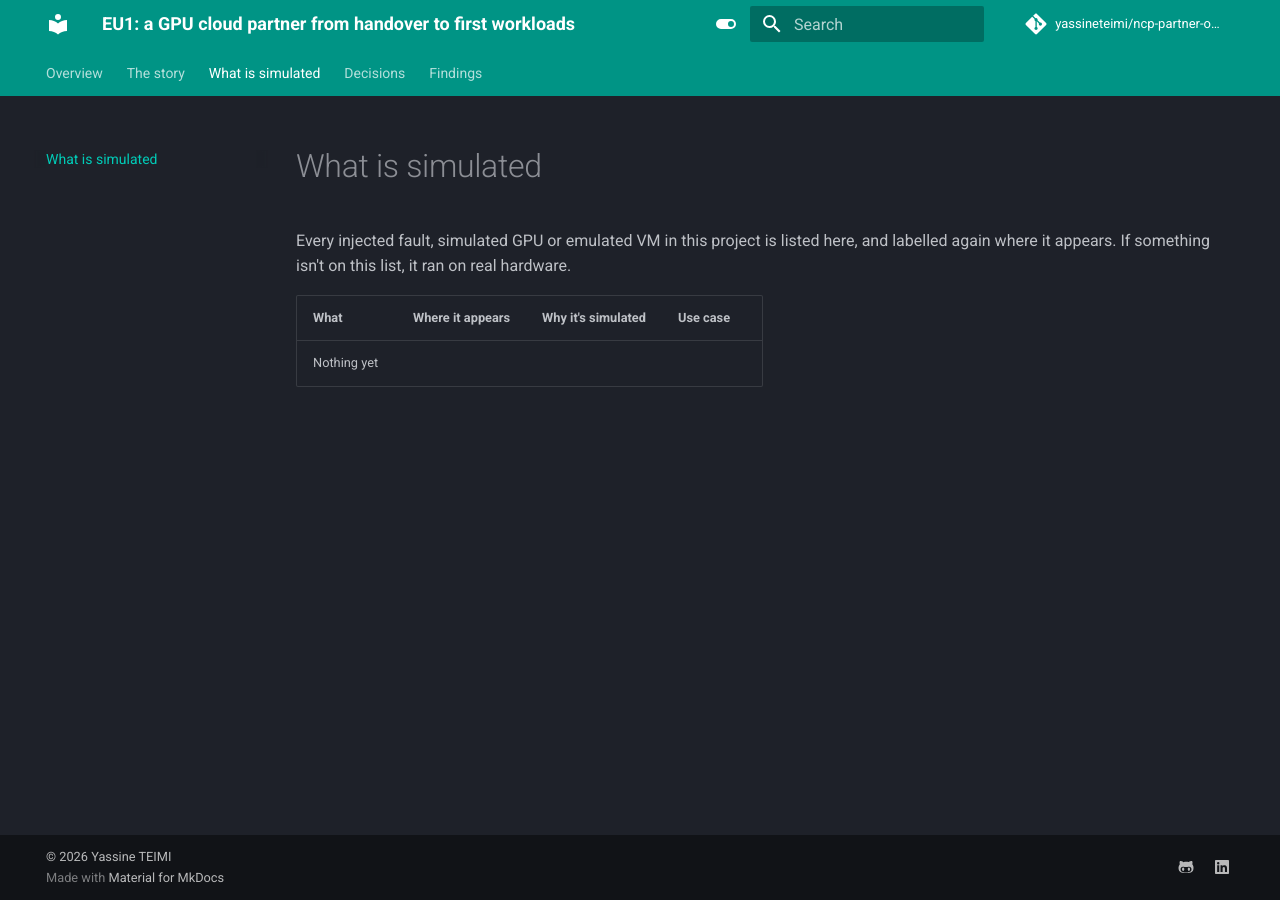
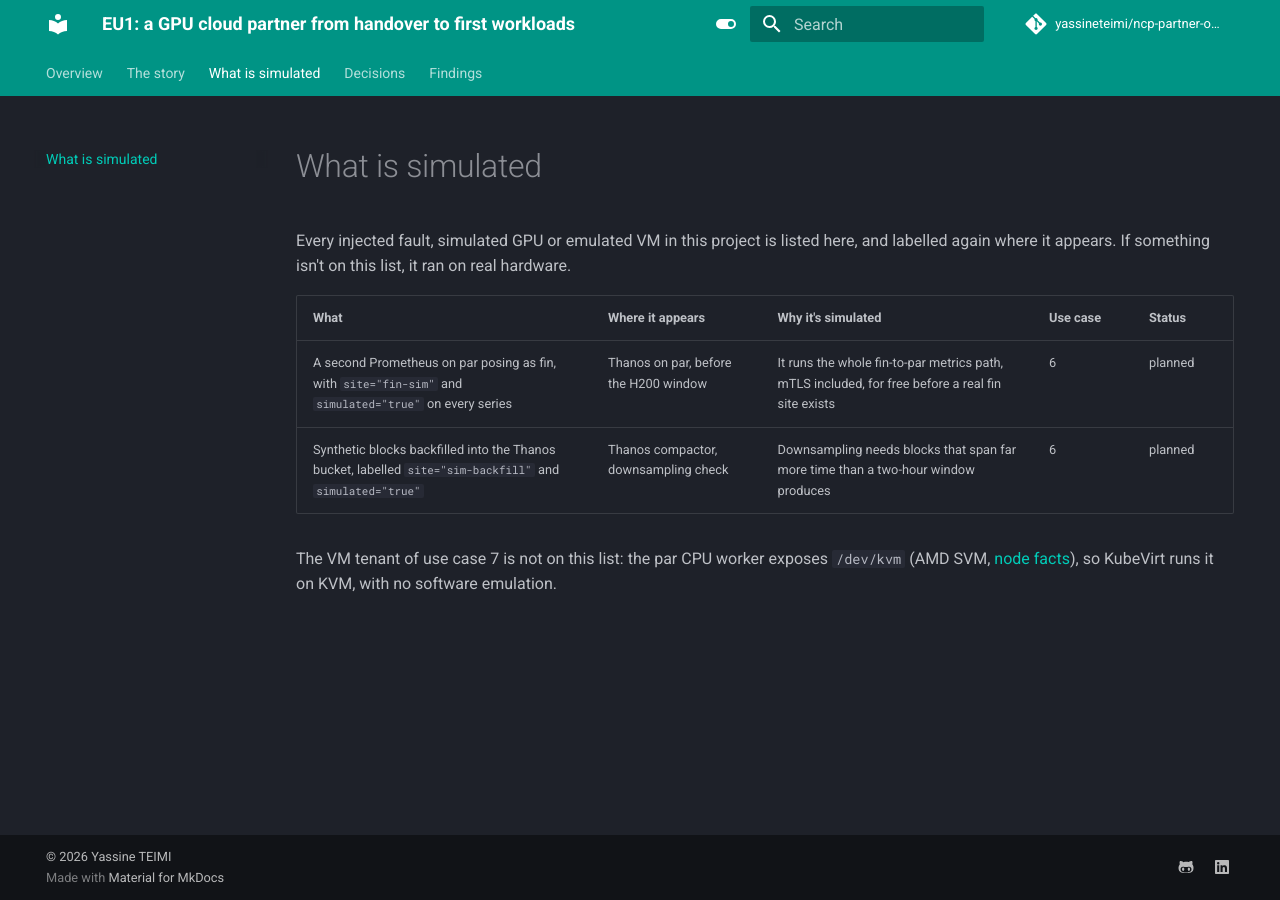
Before and after one commit to yassineteimi/ncp-partner-onboarding, an MkDocs documentation site: the page built from docs/simulated.md, in a window 1280 px wide. Built offline with MkDocs 1.6.1 and Material for MkDocs 9.7.7, drawn with Linux system fonts in a browser that asks for light colours; comment, search, counter and statistics services are not loaded.

Commit message:
List use case 6's simulated metrics, planned
The fin-sim Prometheus on par and the synthetic backfilled blocks, both
labelled simulated, and why the VM tenant of use case 7 isn't on the list.

```diff
--- a/docs/simulated.md
+++ b/docs/simulated.md
@@ -2,6 +2,9 @@
 
 Every injected fault, simulated GPU or emulated VM in this project is listed here, and labelled again where it appears. If something isn't on this list, it ran on real hardware.
 
-| What | Where it appears | Why it's simulated | Use case |
-|---|---|---|---|
-| Nothing yet | | | |
+| What | Where it appears | Why it's simulated | Use case | Status |
+|---|---|---|---|---|
+| A second Prometheus on par posing as fin, with `site="fin-sim"` and `simulated="true"` on every series | Thanos on par, before the H200 window | It runs the whole fin-to-par metrics path, mTLS included, for free before a real fin site exists | 6 | planned |
+| Synthetic blocks backfilled into the Thanos bucket, labelled `site="sim-backfill"` and `simulated="true"` | Thanos compactor, downsampling check | Downsampling needs blocks that span far more time than a two-hour window produces | 6 | planned |
+
+The VM tenant of use case 7 is not on this list: the par CPU worker exposes `/dev/kvm` (AMD SVM, [node facts](artifacts/par/cpu-worker-facts.txt)), so KubeVirt runs it on KVM, with no software emulation.
```
